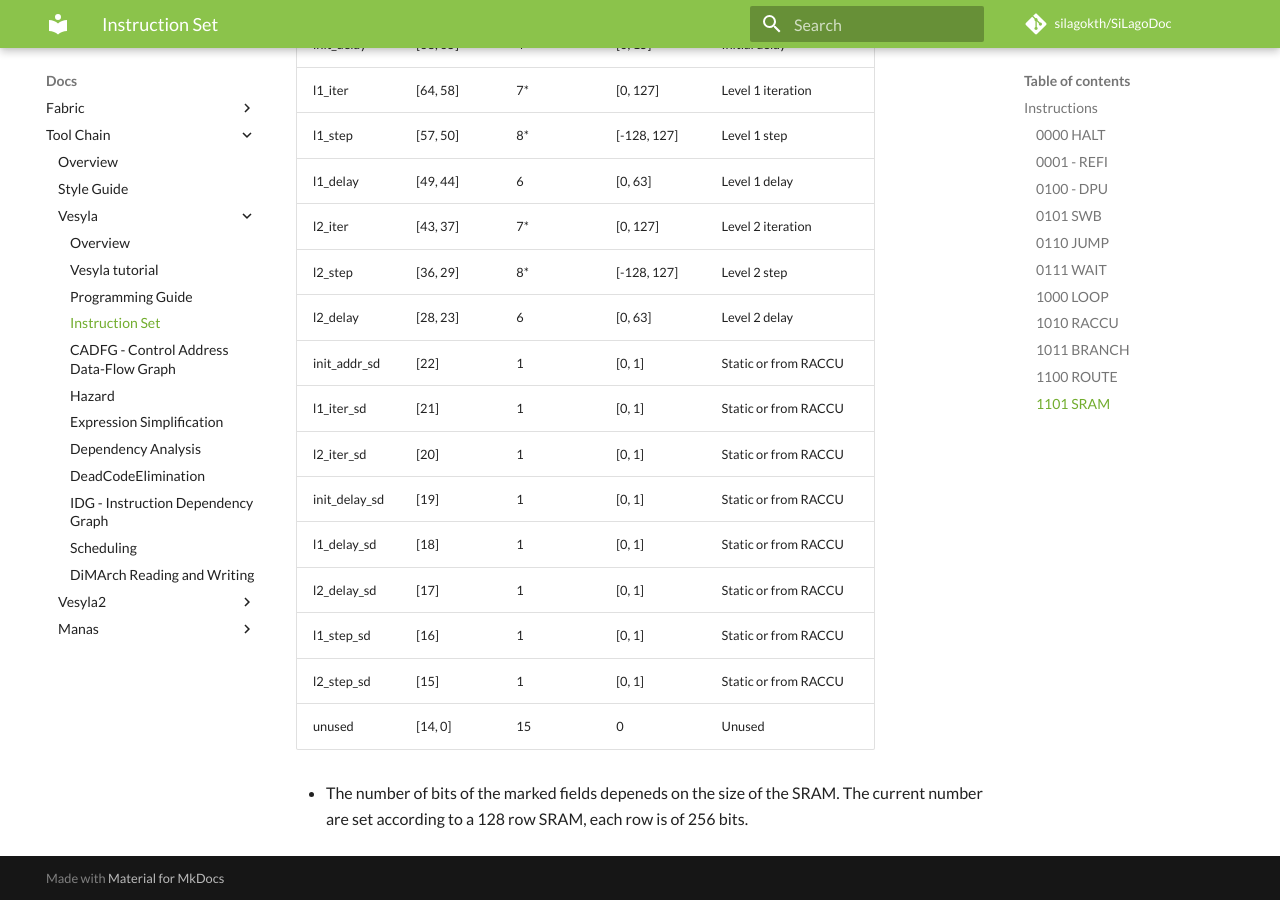
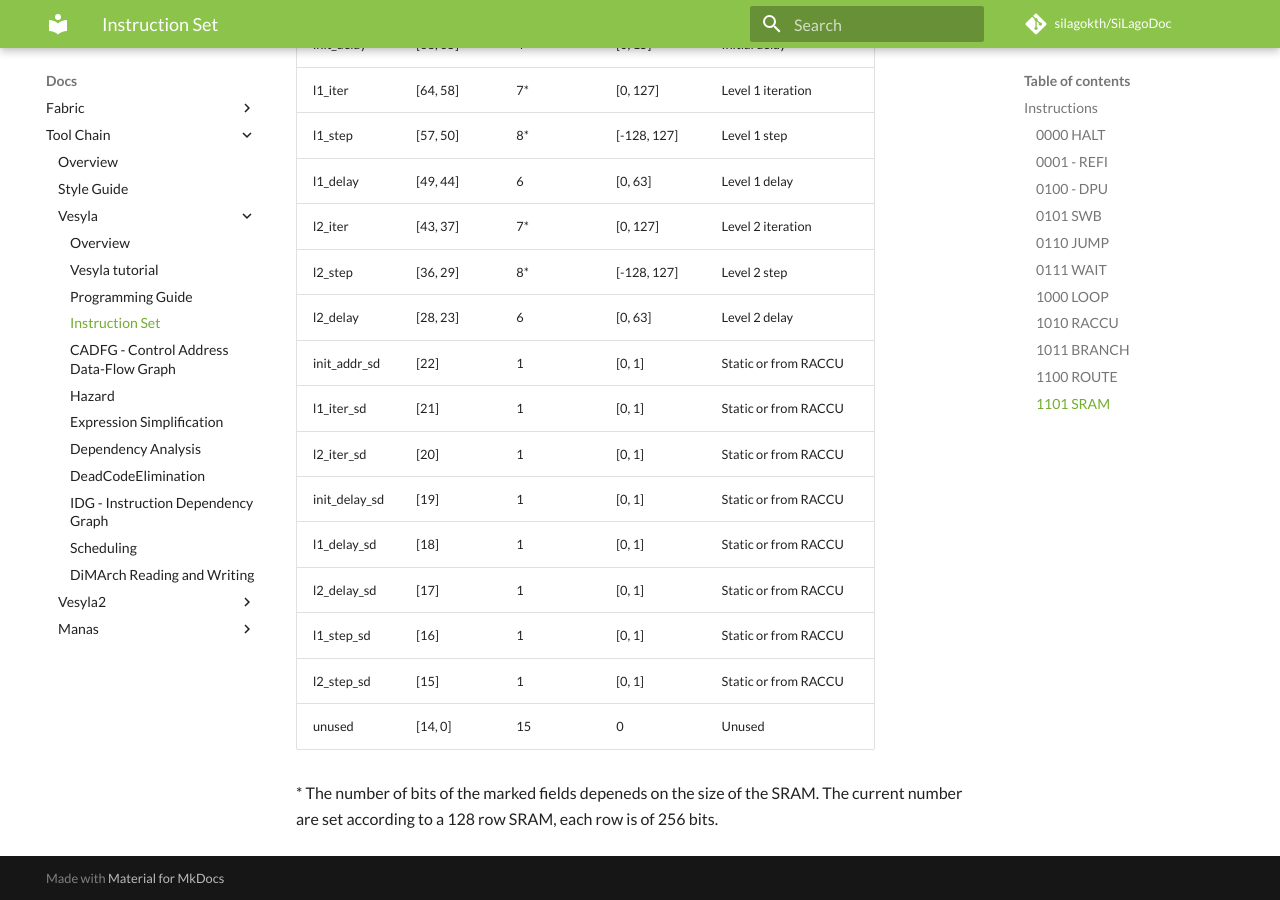
Before and after one commit to silagokth/SiLagoDoc, an MkDocs documentation site: the page built from docs/Docs/ToolChain/Vesyla/Instruction-Set.md, in a window 1280 px wide and 900 px high, scrolled down 7021 px. Built offline with MkDocs 1.6.1 and Material for MkDocs 9.7.7, drawn with Linux system fonts in a browser that asks for light colours; comment, search, counter and statistics services are not loaded; old or Windows-style settings are respelled for this version of MkDocs.

Commit message:
use \ before

```diff
--- a/docs/Docs/ToolChain/Vesyla/Instruction-Set.md
+++ b/docs/Docs/ToolChain/Vesyla/Instruction-Set.md
@@ -230,4 +230,4 @@ l2_step_sd           | [15]     | 1     | [0, 1]      | Static or from RACCU
 unused               | [14, 0]  | 15    | 0           | Unused
 
 
-* The number of bits of the marked fields depeneds on the size of the SRAM. The current number are set according to a 128 row SRAM, each row is of 256 bits.
+\* The number of bits of the marked fields depeneds on the size of the SRAM. The current number are set according to a 128 row SRAM, each row is of 256 bits.
```
